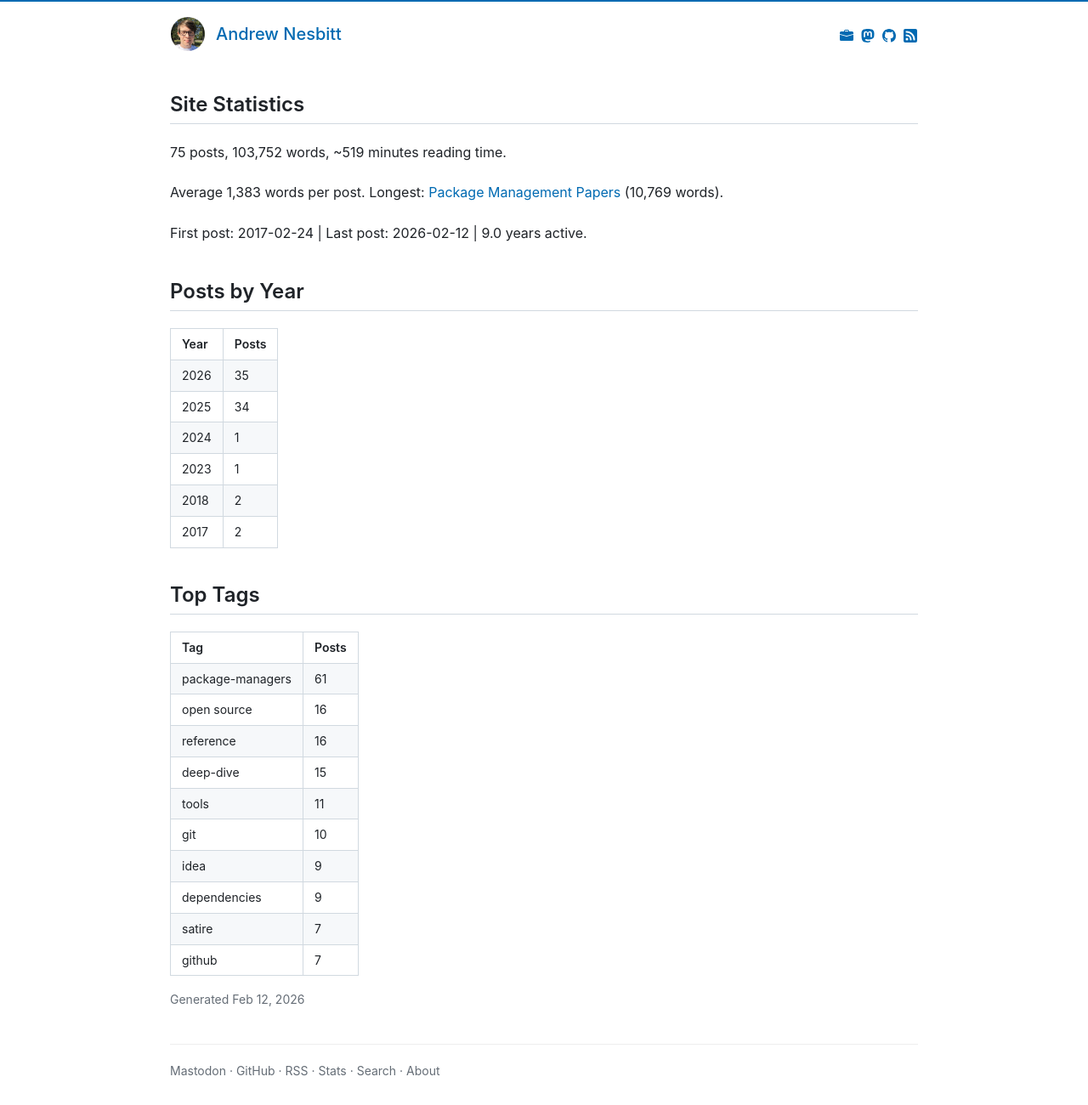
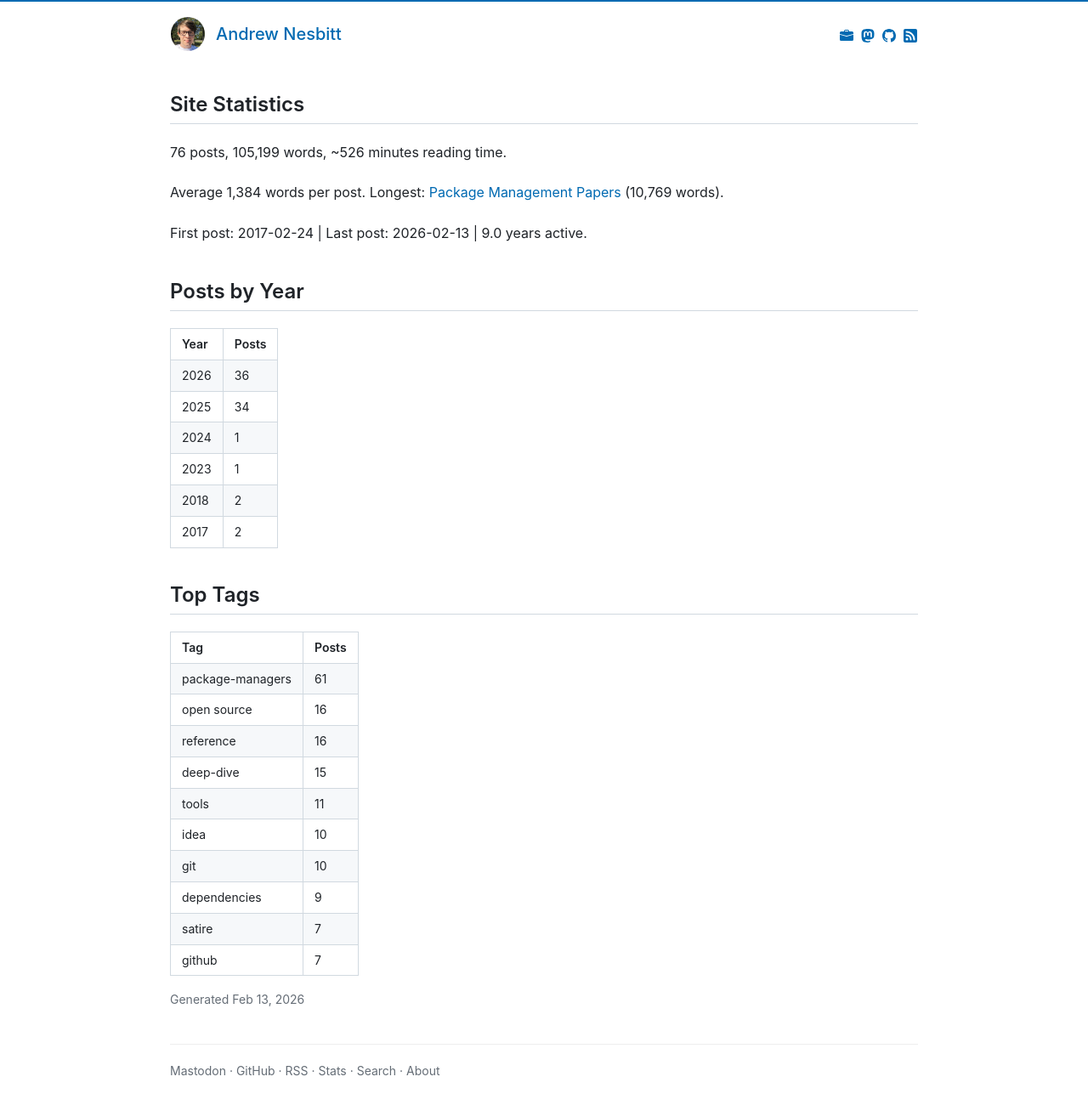
Before and after one commit to andrew/nesbitt.io, a Jekyll site: the page built from stats.html, in a window 1280 px wide. Shown: the whole page at 85% size. Built offline with Jekyll 4.4.1, drawn with Linux system fonts in a browser that asks for light colours.

```diff
--- a/_data/stats.json
+++ b/_data/stats.json
@@ -1,9 +1,9 @@
 {
-  "generated_at": "2026-02-12T18:15:16Z",
-  "total_posts": 75,
-  "total_words": 103752,
-  "reading_minutes": 519,
-  "average_words": 1383,
+  "generated_at": "2026-02-13T11:29:10Z",
+  "total_posts": 76,
+  "total_words": 105199,
+  "reading_minutes": 526,
+  "average_words": 1384,
   "longest_post": {
     "title": "Package Management Papers",
     "url": "/2025/11/13/package-management-papers.html",
@@ -20,16 +20,16 @@
     "date": "2017-02-24"
   },
   "last_post": {
-    "title": "The Many Flavors of Ignore Files",
-    "url": "/2026/02/12/the-many-flavors-of-ignore-files.html",
-    "date": "2026-02-12"
+    "title": "Respectful Open Source",
+    "url": "/2026/02/13/respectful-open-source.html",
+    "date": "2026-02-13"
   },
   "years_active": 9.0,
   "posts_per_month": 0.7,
   "posts_by_year": [
     {
       "year": 2026,
-      "count": 35
+      "count": 36
     },
     {
       "year": 2025,
@@ -55,7 +55,7 @@
   "posts_by_month": [
     {
       "month": "2026-02",
-      "count": 10
+      "count": 11
     },
     {
       "month": "2026-01",
@@ -96,7 +96,7 @@
     "tuesday": 9,
     "wednesday": 10,
     "thursday": 13,
-    "friday": 12,
+    "friday": 13,
     "saturday": 9
   },
   "tags": [
@@ -121,12 +121,12 @@
       "count": 11
     },
     {
-      "name": "git",
+      "name": "idea",
       "count": 10
     },
     {
-      "name": "idea",
-      "count": 9
+      "name": "git",
+      "count": 10
     },
     {
       "name": "dependencies",
@@ -145,11 +145,11 @@
       "count": 5
     },
     {
-      "name": "ruby",
+      "name": "ecosyste.ms",
       "count": 5
     },
     {
-      "name": "ecosyste.ms",
+      "name": "ruby",
       "count": 5
     },
     {
@@ -161,11 +161,11 @@
       "count": 4
     },
     {
-      "name": "rust",
+      "name": "go",
       "count": 3
     },
     {
-      "name": "go",
+      "name": "rust",
       "count": 3
     },
     {
@@ -177,10 +177,6 @@
       "count": 3
     },
     {
-      "name": "conferences",
-      "count": 2
-    },
-    {
       "name": "javascript",
       "count": 2
     },
@@ -189,11 +185,7 @@
       "count": 2
     },
     {
-      "name": "versioning",
-      "count": 2
-    },
-    {
-      "name": "fosdem",
+      "name": "npm",
       "count": 2
     },
     {
@@ -209,11 +201,19 @@
       "count": 2
     },
     {
-      "name": "npm",
+      "name": "fosdem",
       "count": 2
     },
     {
-      "name": "consulting",
+      "name": "versioning",
+      "count": 2
+    },
+    {
+      "name": "conferences",
+      "count": 2
+    },
+    {
+      "name": "open-source",
       "count": 1
     },
     {
@@ -233,10 +233,6 @@
       "count": 1
     },
     {
-      "name": "debian",
-      "count": 1
-    },
-    {
       "name": "the-path",
       "count": 1
     },
@@ -246,6 +242,14 @@
     },
     {
       "name": "crates.io",
+      "count": 1
+    },
+    {
+      "name": "debian",
+      "count": 1
+    },
+    {
+      "name": "consulting",
       "count": 1
     },
     {
```
Also changed, not shown: _posts/2026-02-12-the-many-flavors-of-ignore-files.md (+1 -2 lines).
